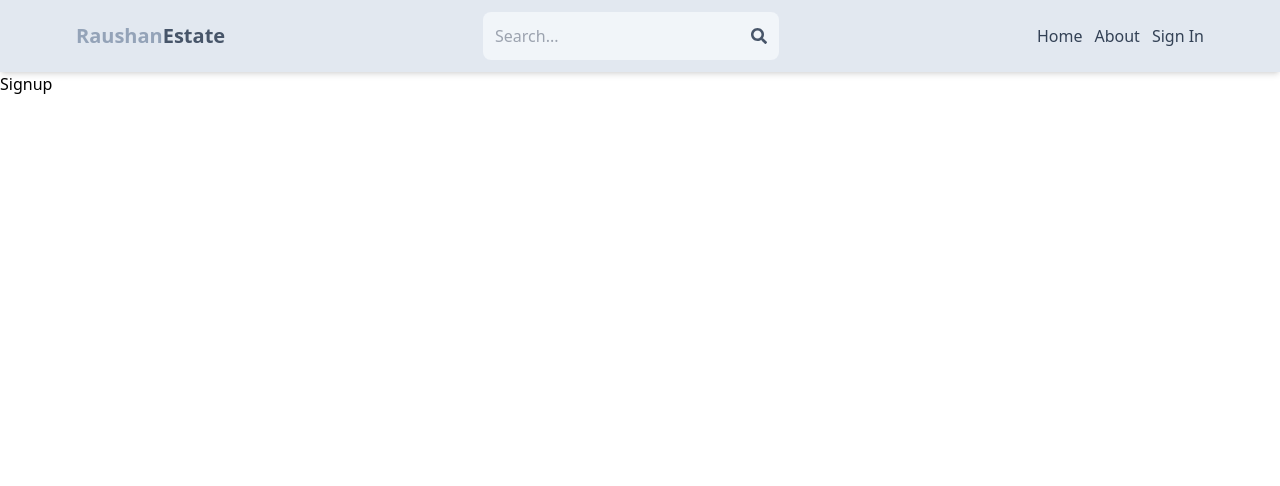
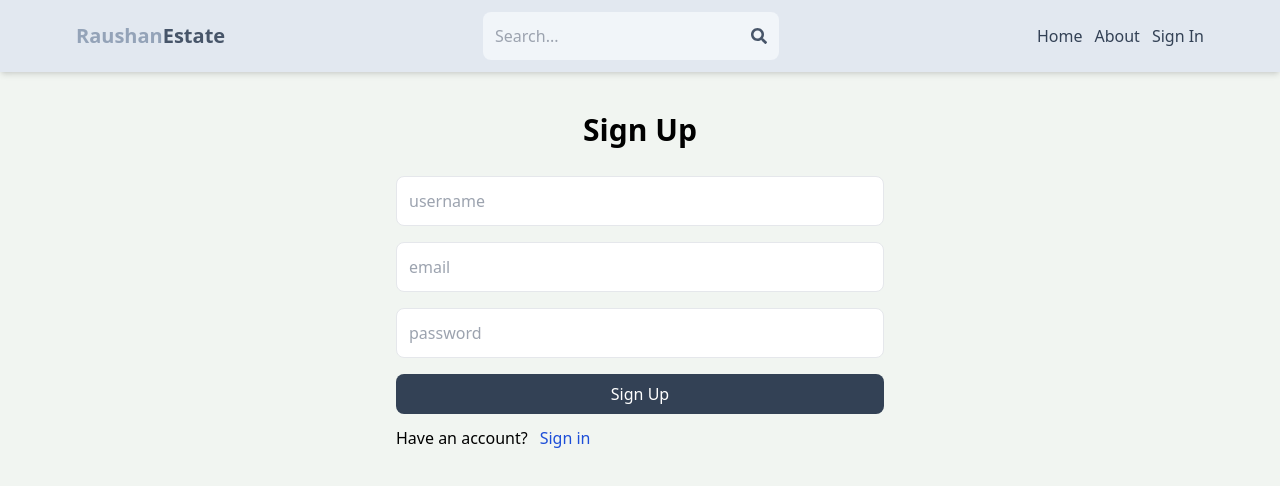
Before and after one commit to raushanraj9/Mern-Estate, a React (Create React App) app in the folder client/: page /sign-up in a window 1280 px wide. Shown: the top 486 px of the page. Built offline with nearby package versions, Linux system fonts and the light colour scheme.

Commit message:
complete sign up page UI

```diff
--- a/client/src/index.css
+++ b/client/src/index.css
@@ -1,3 +1,7 @@
 @tailwind base;
 @tailwind components;
 @tailwind utilities;
+
+body{
+    background-color: rgb(241, 245, 241);
+}
--- a/client/src/pages/Signup.jsx
+++ b/client/src/pages/Signup.jsx
@@ -1,10 +1,26 @@
 import React from "react";
+import {Link} from "react-router-dom";
 
 function Signup()
 {
 
     return (
-        <div>Signup</div>
+        <div className="p-3 max-w-lg mx-auto">
+            <h1 className="text-3xl text-center font-semibold my-7">Sign Up</h1>
+            <form className="flex  flex-col gap-4">
+                <input type="text" placeholder="username" id="username" className="border rounded-lg p-3" />
+                <input type="email" placeholder="email" id="email" className="border rounded-lg p-3" />
+                <input type="password" placeholder="password" id="password" className="border rounded-lg p-3" />
+                <button className="bg-slate-700 text-white rounded-lg hover:opacity-95 p-2">Sign Up</button>
+            </form>
+            <div className="flex gap-3 my-3">
+                <p>Have an account?</p>
+                <Link to="/sign-in">
+                    <span className="text-blue-700">Sign in</span>
+                </Link>
+            </div>
+
+        </div>
 
     )
 
```
